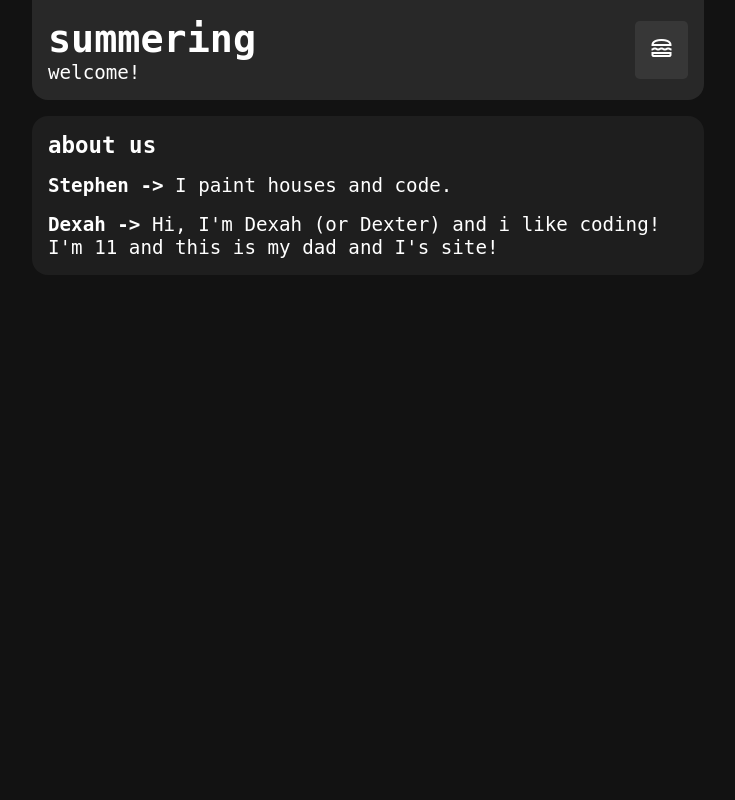
After one commit to summeringpainting/summering.org, a Flask app: page /page/about in a window 1280 px wide. The commit adds this page. Shown: the whole page, without its empty margins (272-1007 px from the left). Run offline with Flask 2, Linux system fonts and the light colour scheme.

Commit message:
lots of website redesign, menu too

```diff
--- a/main.py
+++ b/main.py
@@ -33,7 +33,7 @@ def get_cover():
     for row in soup.find_all('tr'):
         stats.append(row.get_text())
     print("6")
-    file = stats[9].split(":")[1]
+    file = stats[8].split(":")[1]
     file = f'{file}.mp3'
     file = file.replace(' ', r'\ ')
     file = file.replace("'", r"\'")
@@ -75,7 +75,7 @@ def getmetadata():
     md = {}
     for row in soup.find_all('tr'):
         stats.append(row.get_text())
-    file = stats[9].split(":")[1]
+    file = stats[8].split(":")[1]
     file = f'{file}.mp3'
     file = file.replace(' ', r'\ ')
     file = file.replace("'", r"\'")
@@ -110,6 +110,12 @@ def home():
     return render_template("index.html")
 
 
+@app.route('/page/<page>')
+def page(page):
+    page = page
+    return render_template(f"pages/{page}.html")
+
+
 @app.route("/audio_stream.mp3")
 def Audio_Stream():
     """Grab the stream from icecast radio."""
@@ -123,4 +129,4 @@ def Audio_Stream():
 
 
 if __name__ == "__main__":
-    app.run(debug=True, host="127.0.0.1", port=5000)
+    app.run(debug=True, host="10.0.0.195", port=5000)
--- /dev/null
+++ b/static/menuscript.js
@@ -0,0 +1,14 @@
+// MENU CODE YAA
+let menuEl = document.getElementById("menu");
+let menuPopupEl = document.getElementById("menupopup");
+let overlayEl = document.getElementById("overlay");
+
+menuEl.addEventListener("click", () => {
+    menuPopupEl.style.display = "block";
+    overlayEl.style.height = "100%";
+});
+
+overlayEl.addEventListener("click", () => {
+    overlayEl.style.height = "0%";
+    setTimeout(() => (menuPopupEl.style.display = "none"), 200);
+});
--- a/static/style.css
+++ b/static/style.css
@@ -1,9 +1,11 @@
-pre,body,h1,h3,h4,h5,h6,p,div {
+pre,body,h1,h2,h3,h4,h5,h6,p,div {
     font-family: monospace;
     color: white;
     margin: 0;
 }
-
+html, body {
+    height: 100%;
+}
 body {
     font-size: calc(.8rem + .5vw);
     background-color: #121212;
@@ -59,9 +61,6 @@ body {
     margin: 0;
 }
 
-#title {
-    margin-top: 20px;
-}
 
 .card {
     border-radius: 1rem;
@@ -72,8 +71,7 @@ body {
     gap: 1rem;
     width: 50vw;
 }
-
-#play\/pause, #volUp, #volDown{
+button {
     text-align: center;
     line-height: 65px;
 	background: #373737;
@@ -84,6 +82,83 @@ body {
 	font: inherit;
 	cursor: pointer;
 	outline: inherit;
+}
+
+
+
+#foot {
+    margin-bottom: 20px;
+}
+
+#menu {
+    padding: 0.9rem;
+}
+
+#title {
+    top: 0;
+    left: 50%;
+    background-color: #282828;
+    border-radius: 0px 0rem 1rem 1rem;
+    display: flex;
+    flex-direction: row;
+    justify-content: space-between;
+    align-items: center;
+}
+
+#main_wrapper {
+    display: flex;
+    flex-direction: column;
+    align-items: center;
+    gap: 1rem;
+}
+
+#overlay {
+    display: block;
+    position: fixed;
+    width: 100%;
+    height: 0;
+    overflow: hidden;
+    transition: height 0.5s;
+    background-color: rgba(46, 46, 46, 0.718);
+}
+
+#menupopup {
+    display: none;
+    position: fixed;
+    padding: 1rem;
+    left: 50%;
+    transform: translateX(-50%);
+    border-radius: 0px 0rem 1rem 1rem;
+    background-color: rgb(57, 57, 57);
+}
+#menulist {
+
+    float: right;
+    margin: 0;
+    padding: 0;
+    list-style-type: none;
+}
+#menulist > li{
+    padding: 0.4rem;
+    margin: 0;
+    border-radius: 0.5rem;
+    background-color:rgba(46, 46, 46, 0.718);
+}
+
+#menulist > :not(:last-child) {
+    margin: 0.5rem 0rem;
+}
+
+a:link {
+    text-decoration: inherit;
+    color: inherit;
+    cursor: auto;
+}
+
+a:visited {
+    text-decoration: inherit;
+    color: inherit;
+    cursor: auto;
 }
 
 @media screen and (max-width: 700px) {
@@ -98,7 +173,3 @@ body {
         width: 300px;
     }
 }
-
-#foot {
-    margin-bottom: 20px;
-}
--- /dev/null
+++ b/templates/footer.html
@@ -0,0 +1,4 @@
+        </div>
+        <script src="static/script.js"></script>
+    </body>
+</html>
--- /dev/null
+++ b/templates/header.html
@@ -0,0 +1,35 @@
+<!DOCTYPE html>
+<html lang="en">
+    <head>
+        <meta charset="UTF-8">
+        <meta http-equiv="X-UA-Compatible" content="IE=edge">
+        <meta name="viewport" content="width=device-width, initial-scale=1.0">
+        <link href="static/images/favicon.ico" rel="icon" type="image/x-icon" />
+        <title>summering</title>
+        <link rel="stylesheet" href="../static/style.css">
+        <link rel="stylesheet" href="https://fonts.googleapis.com/css2?family=Material+Symbols+Outlined:opsz,wght,FILL,GRAD@20..48,100..700,0..1,-50..200" />
+
+
+    </head>
+    <body>
+
+        <div id="main_wrapper">
+            <div id="overlay">
+                <div id="menupopup">
+                    <ul id="menulist">
+                        <li><a href="/">Home</a></li>
+                        <li><a href="/page/about">About</a></li>
+                        <li><a href="/page/radio">Our Radio</a></li>
+                    </ul>
+                </div>
+            </div>
+            <div id="title" class="card">
+                <div>
+                    <h1>summering</h1>
+                    <p>welcome!</p>
+                </div>
+                <button id="menu"><span class="material-symbols-outlined">
+                    lunch_dining
+                </span></button>
+            </div>
+            <script src="../static/menuscript.js"></script>
--- /dev/null
+++ b/templates/pages/about.html
@@ -0,0 +1,10 @@
+{% include "header.html" %}
+<div class="main">
+    <div id="foot" class="card">
+        <h3>about us</h3>
+        <p><b>Stephen -></b> I paint houses and code.</p>
+
+        <p><b>Dexah -></b> Hi, I'm Dexah (or Dexter) and i like coding! I'm 11 and this is my dad and I's site!</p>
+    </div>
+</div>
+{% include "footer.html" %}
```
Also changed, not shown: templates/index.html (+6 -30 lines), templates/pages/radio.html (added, +10 -0 lines), static/radio.js (renamed from static/script.js).
